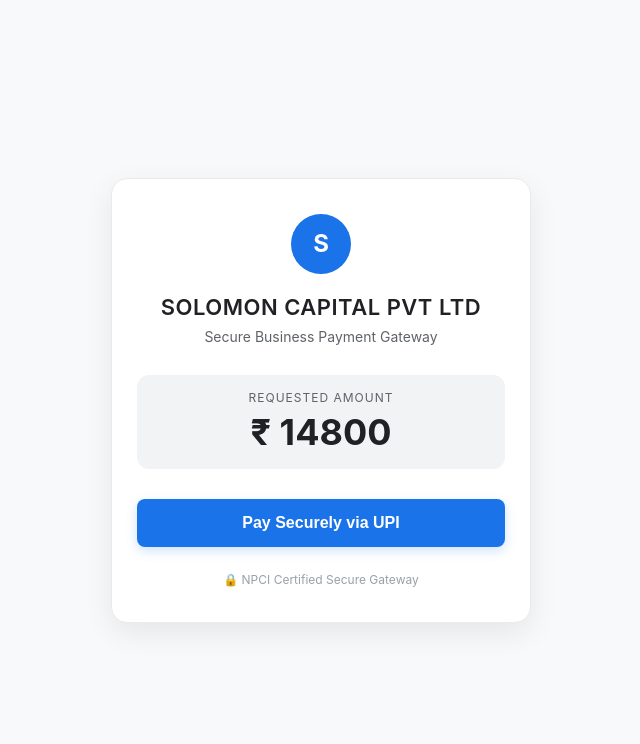
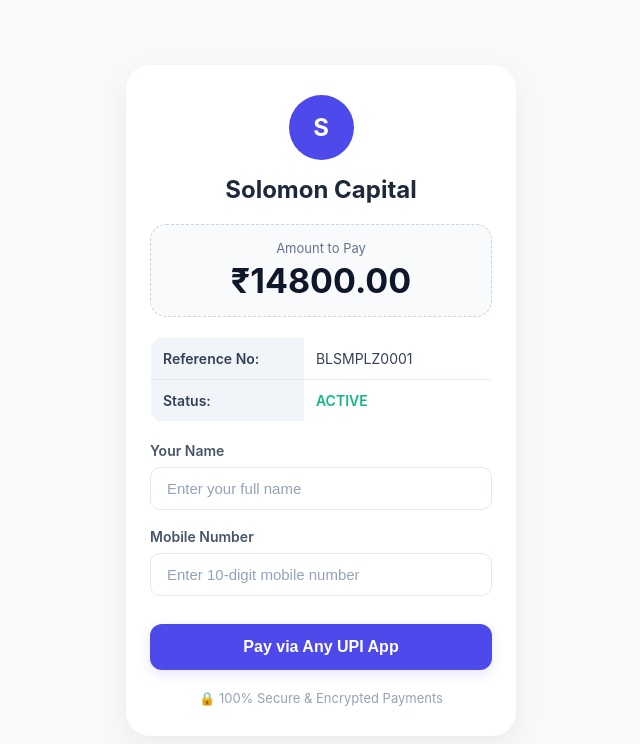
Before and after one commit to 52akash/Solomon, a plain HTML site: page index.html in a window 1280 px wide. Shown: the whole page, without its empty margins (319-959 px from the left). Drawn offline with Linux system fonts and the light colour scheme.

```diff
--- a/index.html
+++ b/index.html
@@ -3,7 +3,7 @@
 <head>
     <meta charset="UTF-8">
     <meta name="viewport" content="width=device-width, initial-scale=1.0">
-    <title>Solomon Capital Pvt Ltd</title>
+    <title>Secure Checkout | Branded Pay</title>
     <style>
         * { box-sizing: border-box; }
         body {
@@ -17,77 +17,140 @@
         }
         .payment-card {
             background: #ffffff;
-            padding: 35px 25px;
-            border-radius: 16px;
-            box-shadow: 0 10px 30px rgba(0,0,0,0.08);
+            padding: 30px 24px;
+            border-radius: 24px;
+            box-shadow: 0 10px 30px rgba(0,0,0,0.06);
             text-align: center;
-            max-width: 420px;
-            width: 90%;
-            border: 1px solid #eaeaea;
+            max-width: 390px;
+            width: 92%;
+            margin: 20px auto;
         }
-        .logo-placeholder {
-            width: 60px;
-            height: 60px;
-            background: #1a73e8;
+        .logo-circle {
+            width: 65px;
+            height: 65px;
+            background: #4d49eb;
             color: white;
             font-size: 24px;
             font-weight: bold;
-            line-height: 60px;
+            line-height: 65px;
             border-radius: 50%;
-            margin: 0 auto 20px auto;
+            margin: 0 auto 15px auto;
         }
-        h2 { color: #202124; font-size: 22px; font-weight: 600; margin: 0 0 8px 0; letter-spacing: 0.5px; }
-        .subtitle { color: #5f6368; font-size: 14px; margin: 0 0 30px 0; }
+        h2 { color: #1e293b; font-size: 24px; font-weight: 700; margin: 0 0 20px 0; }
+
         .amount-box {
-            background: #f1f3f4;
+            border: 1px dashed #cbd5e1;
+            background: #f8fafc;
             padding: 15px;
+            border-radius: 16px;
+            margin-bottom: 20px;
+        }
+        .amount-label { font-size: 13px; color: #64748b; margin-bottom: 4px; }
+        .amount { font-size: 34px; font-weight: 700; color: #0f172a; }
+
+        /* Integrated Data Table Style */
+        .status-table {
+            width: 100%;
+            border-collapse: collapse;
+            margin-bottom: 20px;
             border-radius: 12px;
-            margin-bottom: 30px;
+            overflow: hidden;
+            border: 1px solid #e2e8f0;
         }
-        .amount-label { font-size: 12px; color: #5f6368; text-transform: uppercase; letter-spacing: 1px; margin-bottom: 5px; }
-        .amount { font-size: 36px; font-weight: 700; color: #202124; }
+        .status-table td {
+            padding: 12px;
+            font-size: 14px;
+            border-bottom: 1px solid #e2e8f0;
+            color: #334155;
+            text-align: left;
+        }
+        .status-table td.label {
+            font-weight: 600;
+            background-color: #f1f5f9;
+            width: 45%;
+        }
+        .status-table tr:last-child td {
+            border-bottom: none;
+        }
+
+        .input-group { text-align: left; margin-bottom: 18px; }
+        .input-group label { display: block; font-size: 14px; font-weight: 600; color: #475569; margin-bottom: 8px; }
+        .input-group input {
+            width: 100%;
+            padding: 12px 16px;
+            font-size: 15px;
+            border: 1px solid #e2e8f0;
+            border-radius: 10px;
+            outline: none;
+            color: #334155;
+            transition: border-color 0.2s;
+        }
+        .input-group input:focus { border-color: #4d49eb; }
+        .input-group input::placeholder { color: #94a3b8; }
+
         .btn {
-            background-color: #1a73e8;
+            background-color: #4d49eb;
             color: white;
             border: none;
-            padding: 15px 24px;
+            padding: 14px 24px;
             font-size: 16px;
-            border-radius: 8px;
+            border-radius: 12px;
             cursor: pointer;
             width: 100%;
             font-weight: 600;
-            transition: background-color 0.2s;
-            box-shadow: 0 4px 12px rgba(26,115,232,0.2);
+            margin-top: 10px;
+            box-shadow: 0 4px 12px rgba(77,73,235,0.15);
         }
-        .btn:hover { background-color: #1557b0; }
-        .secure-footer { font-size: 12px; color: #9aa0a6; margin-top: 25px; display: flex; justify-content: center; align-items: center; gap: 5px; }
+        .btn:hover { background-color: #3b37d3; }
+        .footer-text { font-size: 13px; color: #94a3b8; margin-top: 20px; display: flex; justify-content: center; align-items: center; gap: 5px; }
     </style>
 </head>
 <body>
 
     <div class="payment-card">
-        <div class="logo-placeholder">S</div>
-        <h2>SOLOMON CAPITAL PVT LTD</h2>
-        <div class="subtitle">Secure Business Payment Gateway</div>
+        <div class="logo-circle">S</div>
+        <h2>Solomon Capital</h2>
 
         <div class="amount-box">
-            <div class="amount-label">Requested Amount</div>
-            <div class="amount">₹ <span id="paymentAmount">14800</span></div>
+            <div class="amount-label">Amount to Pay</div>
+            <div class="amount">₹<span id="paymentAmount">14800.00</span></div>
         </div>
 
+        <!-- Neutral Info Table Layout -->
+        <table class="status-table">
+            <tr>
+                <td class="label">Reference No:</td>
+                <td>BLSMPLZ0001</td>
+            </tr>
+            <tr>
+                <td class="label">Status:</td>
+                <td style="color: #10b981; font-weight: 600;">ACTIVE</td>
+            </tr>
+        </table>
+
         <form id="paymentForm">
-            <button type="submit" class="btn">Pay Securely via UPI</button>
+            <div class="input-group">
+                <label>Your Name</label>
+                <input type="text" placeholder="Enter your full name" required>
+            </div>
+
+            <div class="input-group">
+                <label>Mobile Number</label>
+                <input type="tel" placeholder="Enter 10-digit mobile number" pattern="[0-9]{10}" required>
+            </div>
+
+            <button type="submit" class="btn">Pay via Any UPI App</button>
         </form>
 
-        <div class="secure-footer">
-            🔒 NPCI Certified Secure Gateway
+        <div class="footer-text">
+            🔒 100% Secure & Encrypted Payments
         </div>
     </div>
 
     <script>
         document.getElementById('paymentForm').addEventListener('submit', function(e) {
             e.preventDefault();
-            const amount = document.getElementById('paymentAmount').innerText;
+            const amount = "14800";
             const merchantName = "Solomon Capital Pvt Ltd";
             const myUpiId = "BHARATPE2T0X0V5G9B83837@unitype";
             const upiUrl = `upi://pay?pa=${myUpiId}&pn=${encodeURIComponent(merchantName)}&am=${amount}&cu=INR&mc=0000&tr=TXN${Date.now()}`;
```
